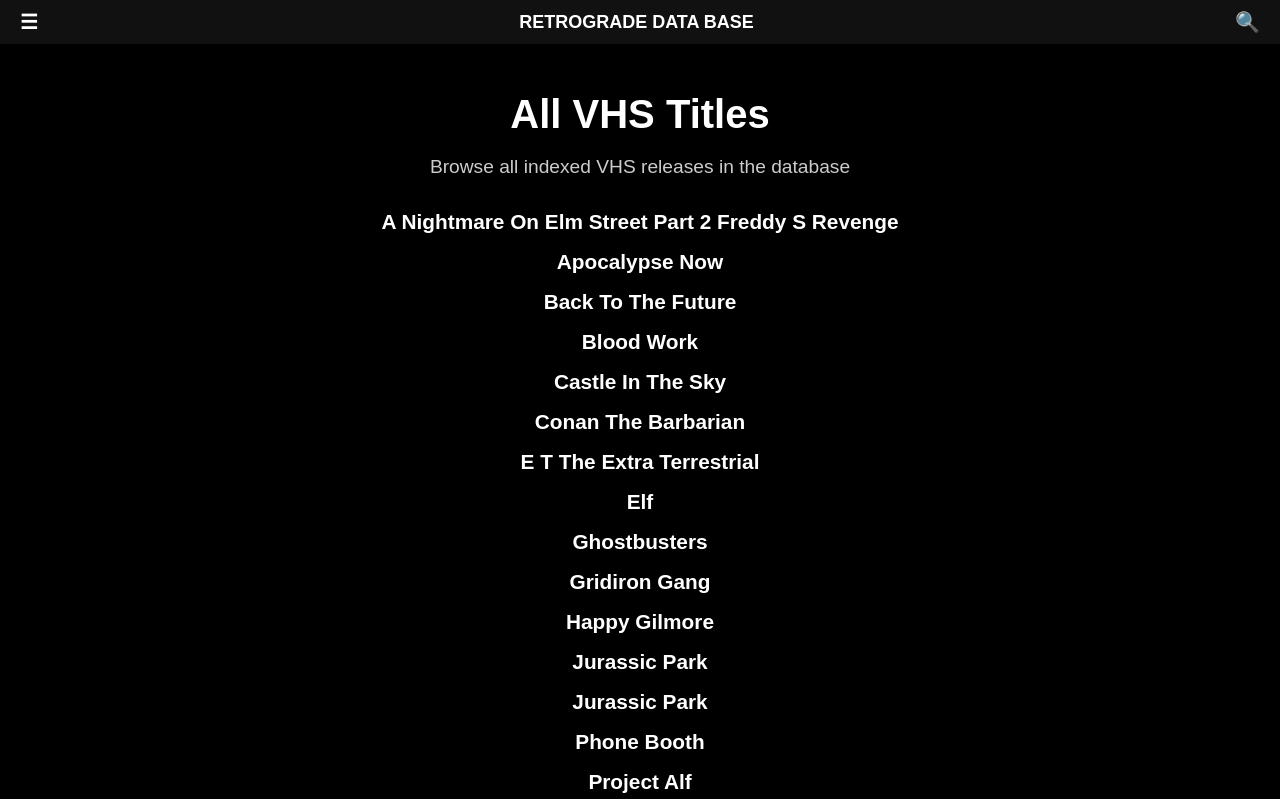
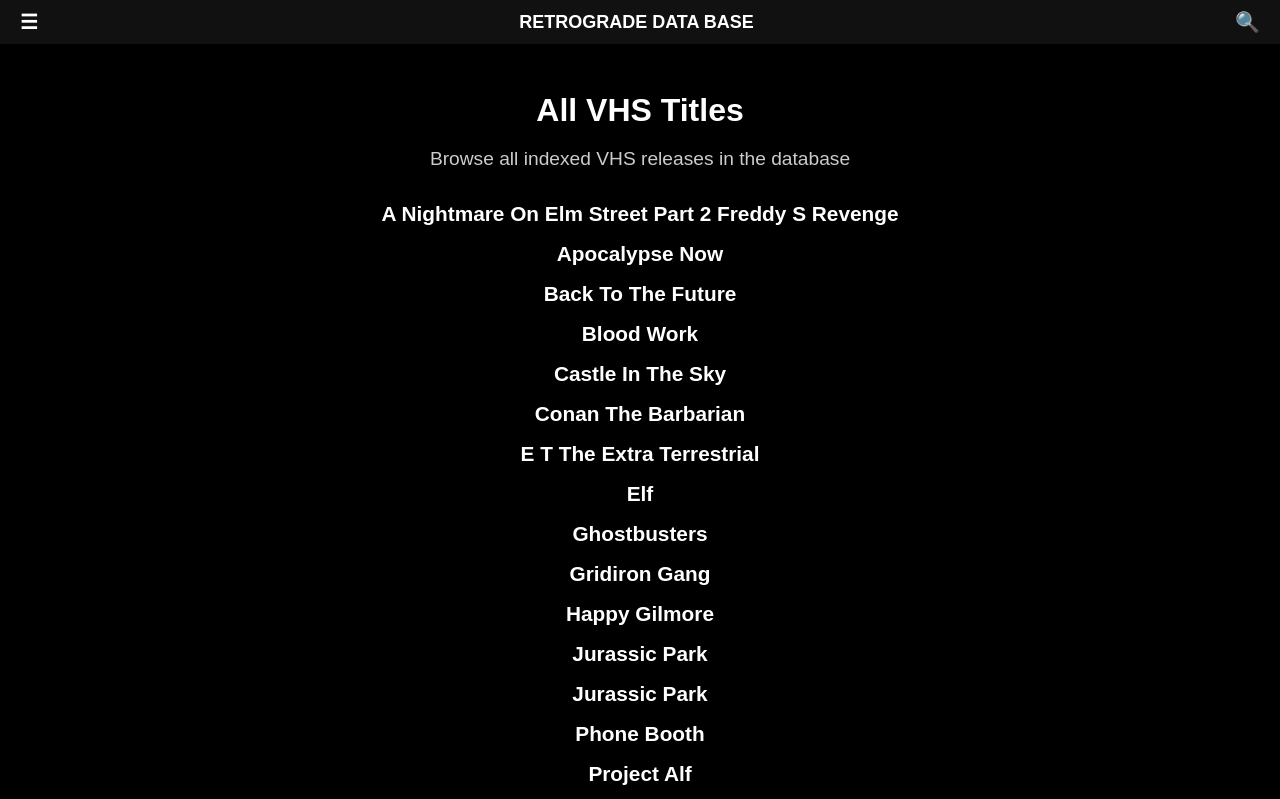
Before and after one commit to jdheff86/Retrograde-db-test, a plain HTML site: page titles/index.html in a window 1280 px wide. Shown: the top 799 px of the page. Drawn offline with Linux system fonts and the light colour scheme.

Commit message:
layout testing page landing

```diff
--- a/styles/style.css
+++ b/styles/style.css
@@ -82,7 +82,7 @@ body {
 
 /* --- Title and Subtitle Styling --- */
 .main-title {
-  font-size: 2.5rem;
+  font-size: 2rem;
   margin: 0.5rem 0;
 }
 
```
Also changed, not shown: titles/a-nightmare-on-elm-street-part-2-freddy-s-revenge-1985.html (+5 -5 lines).
